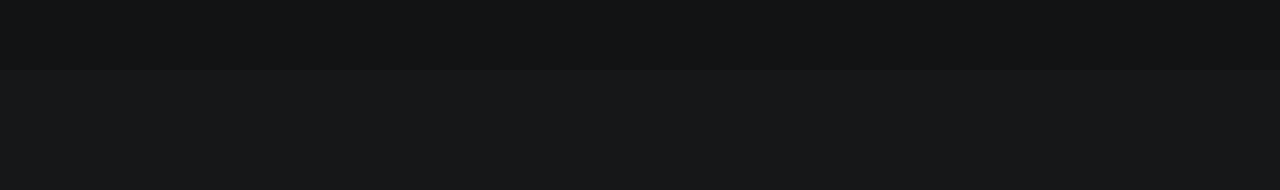
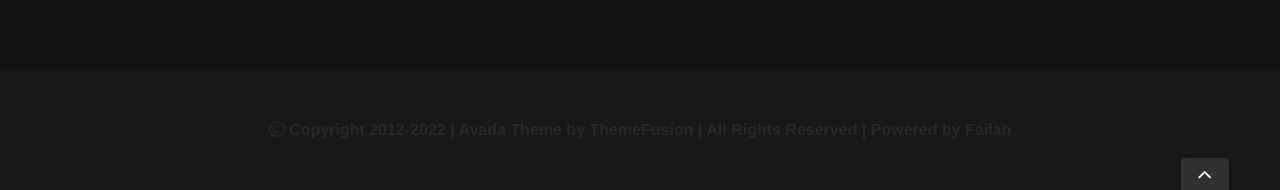
Before and after one commit to Failah/proj-html-vuejs, a Vue app: page / in a window 1280 px wide. Shown: the part 6294-6484 px from the top of the page. Built offline with nearby package versions, Linux system fonts and the light colour scheme.

Commit message:
Finished footer

```diff
--- a/src/App.vue
+++ b/src/App.vue
@@ -38,4 +38,8 @@
   font-family: "Palanquin";
   src: local("palanquin"), url(./fonts/Palanquin-Thin.ttf) format("truetype");
 }
+
+* {
+  scroll-behavior: smooth;
+}
 </style>
--- a/src/components/FooterComponent.vue
+++ b/src/components/FooterComponent.vue
@@ -42,7 +42,18 @@
       </div>
     </div>
 
-    <div id="bottom-half-footer"></div>
+    <!-- this is the most bottom part of the footer with the button that brings the page all the way up -->
+    <div id="bottom-half-footer">
+      <div>
+        <i class="fa-regular fa-copyright"></i> Copyright 2012-2022 | Avada
+        Theme by ThemeFusion | All Rights Reserved | Powered by Failah
+      </div>
+      <div id="go-to-top-button">
+        <a href="#header-container">
+          <i class="fa-solid fa-chevron-up"></i>
+        </a>
+      </div>
+    </div>
   </div>
 </template>
 
@@ -62,6 +73,7 @@
   padding-top: 58px;
   padding-bottom: 75px;
 
+  // used to resize only the lateral images and not the central Avada logo
   .resize-img {
     width: 360px;
   }
@@ -109,5 +121,42 @@
 #bottom-half-footer {
   min-height: 120px;
   background-color: #161718;
+  display: flex;
+  justify-content: center;
+  align-items: center;
+  position: relative;
+
+  #go-to-top-button {
+    width: 48px;
+    height: 32px;
+    border-radius: 4px 4px 0px 0px;
+    background-color: #303030;
+    position: absolute;
+    bottom: 0;
+    right: 4%;
+    cursor: pointer;
+
+    a {
+      width: 100%;
+      height: 100%;
+      display: flex;
+      justify-content: center;
+      align-items: center;
+      text-decoration: none;
+    }
+
+    i {
+      color: white;
+      padding-top: 6px;
+      font-size: 0.9rem;
+    }
+  }
+}
+
+#bottom-half-footer > div:first-child {
+  color: #282829;
+  font-family: Helvetica, Arial;
+  font-size: 1rem;
+  font-weight: bold;
 }
 </style>
```
